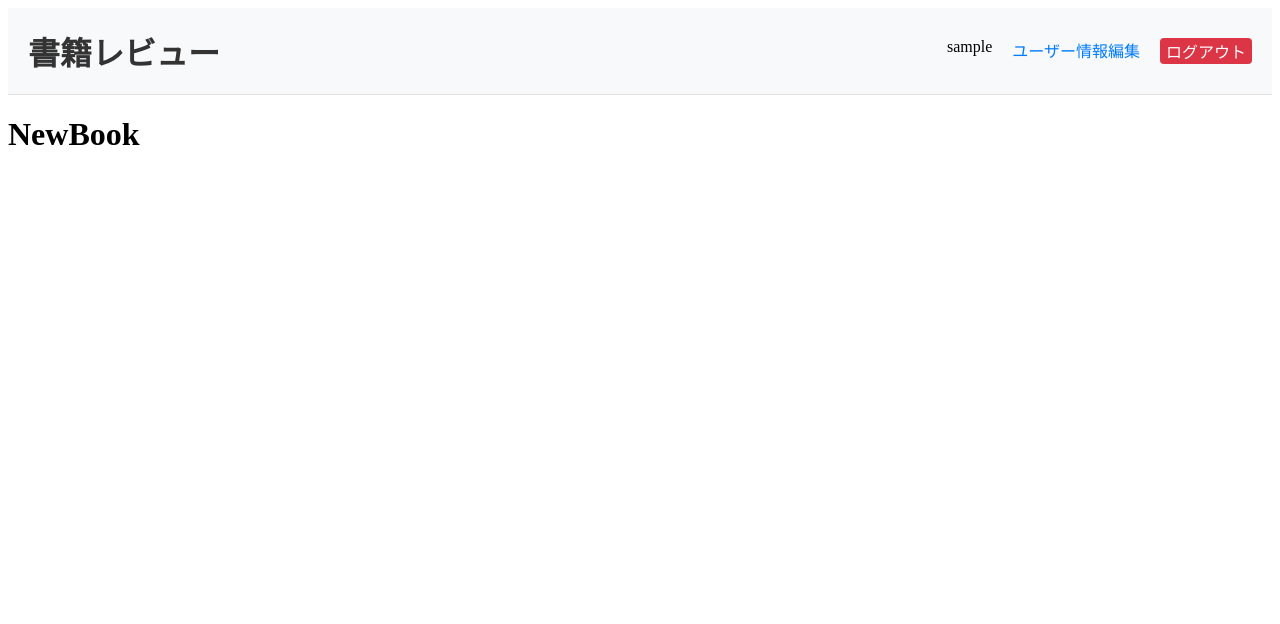
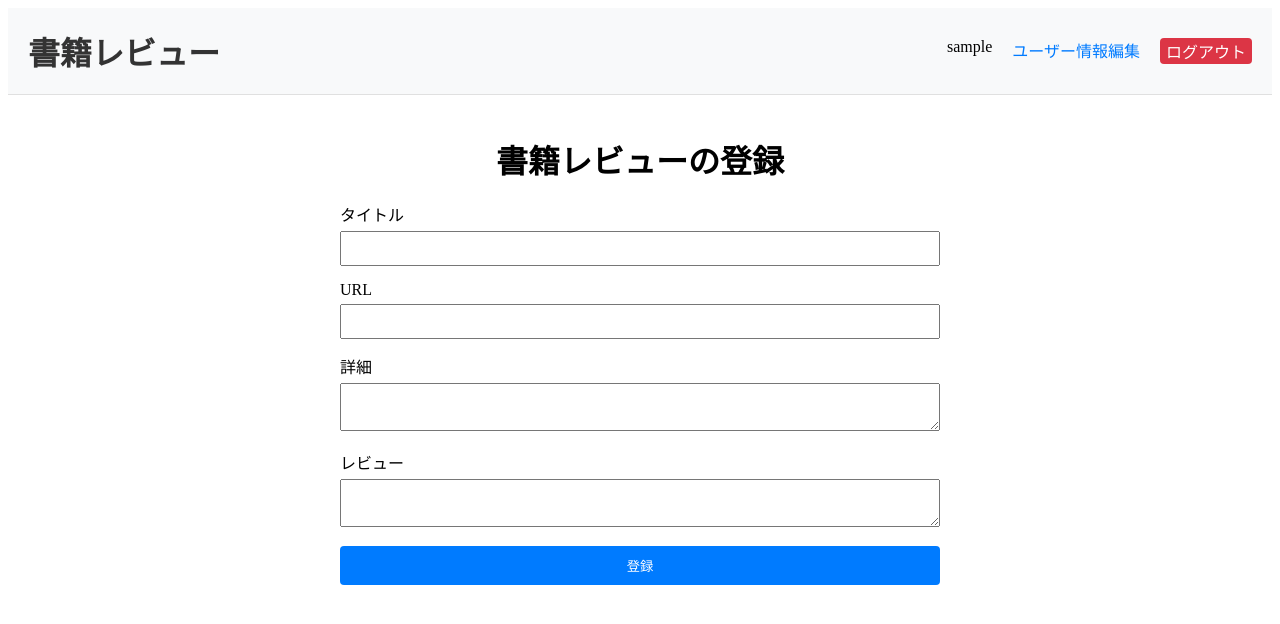
Before and after one commit to Takumi1217/railway-BookReview-app, a React (Vite) app: page /new in a window 1280 px wide. Shown: the top 624 px of the page. Built offline with nearby package versions, Linux system fonts and the light colour scheme; sample sign-in values are in the browser's storage.

Commit message:
Station9

```diff
--- a/src/Home.css
+++ b/src/Home.css
@@ -5,9 +5,28 @@
   background-color: #f5f5f5;
 }
 
+.home__header {
+  display: flex;
+  justify-content: space-between;
+  align-items: center;
+}
+
 .home__title {
   font-size: 2em;
   margin-bottom: 20px;
+}
+
+.home__new-book-button {
+  padding: 10px 20px;
+  background-color: #007BFF;
+  color: white;
+  border: none;
+  cursor: pointer;
+  border-radius: 4px;
+}
+
+.home__new-book-button:hover {
+  background-color: #0056b3;
 }
 
 .home__pagination {
--- a/src/Home.jsx
+++ b/src/Home.jsx
@@ -2,6 +2,7 @@
 
 import React, { useEffect } from 'react';
 import { useDispatch, useSelector } from 'react-redux';
+import { useNavigate } from 'react-router-dom';
 import { setBooks, setPage, selectBooks, selectPage } from './redux/booksSlice';
 import BookList from './components/BookList';
 import Pagination from './components/Pagination';
@@ -12,6 +13,7 @@ const Home = () => {
   const books = useSelector(selectBooks);
   const page = useSelector(selectPage);
   const token = localStorage.getItem('token');
+  const navigate = useNavigate();
 
   useEffect(() => {
     const fetchBooks = async () => {
@@ -36,9 +38,18 @@ const Home = () => {
     fetchBooks();
   }, [dispatch, page, token]);
 
+  const handleNewBookClick = () => {
+    navigate('/new');
+  };
+
   return (
     <div className="home">
-      <h1 className="home__title">書籍レビュー一覧</h1>
+      <div className="home__header">
+        <h1 className="home__title">書籍レビュー一覧</h1>
+        <button className="home__new-book-button" onClick={handleNewBookClick}>
+          新規登録
+        </button>
+      </div>
       <BookList books={books} />
       <div className="home__pagination">
         <Pagination />
--- a/src/NewBook.css
+++ b/src/NewBook.css
@@ -1 +1,43 @@
 /* src/NewBook.css */
+
+.new-book {
+    padding: 20px;
+    max-width: 600px;
+    margin: 0 auto;
+  }
+
+  .new-book h1 {
+    text-align: center;
+    margin-bottom: 20px;
+  }
+
+  .new-book .form-group {
+    margin-bottom: 15px;
+  }
+
+  .new-book label {
+    display: block;
+    margin-bottom: 5px;
+  }
+
+  .new-book input,
+  .new-book textarea {
+    width: 100%;
+    padding: 8px;
+    box-sizing: border-box;
+  }
+
+  .new-book button {
+    display: block;
+    width: 100%;
+    padding: 10px;
+    background-color: #007BFF;
+    color: white;
+    border: none;
+    cursor: pointer;
+    border-radius: 4px;
+  }
+
+  .new-book button:hover {
+    background-color: #0056b3;
+  }
--- a/src/NewBook.jsx
+++ b/src/NewBook.jsx
@@ -1,15 +1,87 @@
 // src/NewBook.jsx
 
-import React, { useState } from "react";
-import { useNavigate } from "react-router-dom";
+import React, { useState } from 'react';
+import { useNavigate } from 'react-router-dom';
 import './NewBook.css';
 
-function NewBook() {
-    return (
-        <div>
-            <h1>NewBook</h1>
+const NewBook = () => {
+  const [title, setTitle] = useState('');
+  const [url, setUrl] = useState('');
+  const [detail, setDetail] = useState('');
+  const [review, setReview] = useState('');
+  const navigate = useNavigate();
+  const token = localStorage.getItem('token');
+
+  const handleSubmit = async (e) => {
+    e.preventDefault();
+    try {
+      const response = await fetch('https://railway.bookreview.techtrain.dev/books', {
+        method: 'POST',
+        headers: {
+          'Content-Type': 'application/json',
+          'Authorization': `Bearer ${token}`
+        },
+        body: JSON.stringify({ title, url, detail, review })
+      });
+
+      if (response.ok) {
+        alert('書籍レビューが登録されました！');
+        navigate('/');
+      } else {
+        alert('書籍レビューの登録に失敗しました。');
+      }
+    } catch (error) {
+      console.error('An error occurred:', error);
+      alert('書籍レビューの登録に失敗しました。');
+    }
+  };
+
+  return (
+    <div className="new-book">
+      <h1>書籍レビューの登録</h1>
+      <form onSubmit={handleSubmit}>
+        <div className="form-group">
+          <label htmlFor="title">タイトル</label>
+          <input
+            type="text"
+            id="title"
+            value={title}
+            onChange={(e) => setTitle(e.target.value)}
+            required
+          />
         </div>
-    );
-}
+        <div className="form-group">
+          <label htmlFor="url">URL</label>
+          <input
+            type="text"
+            id="url"
+            value={url}
+            onChange={(e) => setUrl(e.target.value)}
+            required
+          />
+        </div>
+        <div className="form-group">
+          <label htmlFor="detail">詳細</label>
+          <textarea
+            id="detail"
+            value={detail}
+            onChange={(e) => setDetail(e.target.value)}
+            required
+          />
+        </div>
+        <div className="form-group">
+          <label htmlFor="review">レビュー</label>
+          <textarea
+            id="review"
+            value={review}
+            onChange={(e) => setReview(e.target.value)}
+            required
+          />
+        </div>
+        <button type="submit">登録</button>
+      </form>
+    </div>
+  );
+};
 
 export default NewBook;
```
Lines whose indentation alone changed are shown as unchanged.
